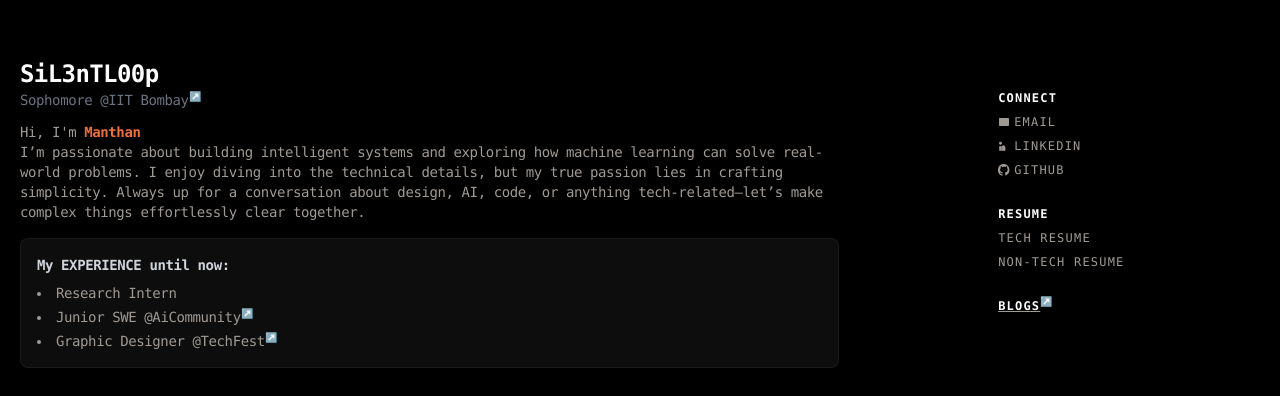
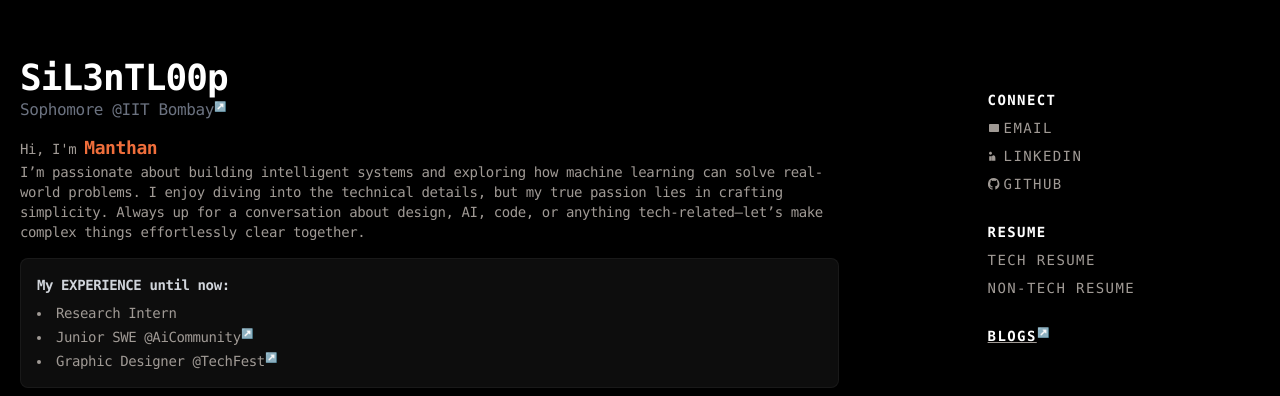
Before and after one commit to SiL3nTL00p/manthan_portfolio, a React (Vite) app: page / in a window 1280 px wide. Shown: the part 782-1178 px from the top of the page. Built offline with nearby package versions, Linux system fonts and the light colour scheme.

Commit message:
Update new scroll down button

```diff
--- a/src/App.tsx
+++ b/src/App.tsx
@@ -9,7 +9,7 @@ function App() {
 
 
   return (
-    <div className="min-h-screen flex flex-col bg-[#0b0909] text-gray-200 scale-100 relative overflow-hidden">
+    <div className="min-h-screen flex flex-col bg-[#0a0a0a] text-gray-200 scale-100 relative overflow-hidden">
 
       <div className="flex items-center justify-center h-screen bg-black">
         <CommitsGrid text="Welcome" />
--- a/src/components/ui/about.tsx
+++ b/src/components/ui/about.tsx
@@ -17,15 +17,15 @@ function About() {
                     {/* Header Profile Section */}
                     <div className="flex items-center gap-4">
                         <div>
-                            <h1 className="text-2xl font-bold tracking-tight text-white">SiL3nTL00p</h1>
-                            <p className="text-sm text-gray-500 font-medium">Sophomore <a href="https://www.iitb.ac.in/" className="hover:text-white transition-colors duration-350 ease-in-out">@IIT Bombay</a><sup className="font-sans leading-[0] text-[10px] font-light text-[#ef6e3b]">↗</sup></p>
+                            <h1 className="text-4xl font-bold tracking-tight text-white">SiL3nTL00p</h1>
+                            <p className="text text-gray-500 font-medium">Sophomore <a href="https://www.iitb.ac.in/" className="hover:text-white transition-colors duration-350 ease-in-out">@IIT Bombay</a><sup className="font-sans leading-[0] text-[10px] font-light text-[#ef6e3b]">↗</sup></p>
                         </div>
                     </div>
 
                     {/* Bio Text */}
                     <div className="space-y-4 text-base text-[#a09a95] leading-relaxed">
                         <p className="text-sm">
-                            Hi, I&apos;m <span className="text-[#ef6e3b] font-semibold">Manthan</span><br/>
+                            Hi, I&apos;m <span className="text-[#ef6e3b] text-lg font-semibold">Manthan</span><br/>
                             I’m passionate about building intelligent systems and exploring how machine learning can solve real-world problems.
                             I enjoy diving into the technical details, but my true passion lies in crafting simplicity. Always up for a conversation about design, AI, code, or anything tech-related—let’s make complex things effortlessly clear together.
                         </p>
@@ -46,8 +46,8 @@ function About() {
                 {/* RIGHT COLUMN: Contact Buttons (Spans 1 column) */}
                 <section className="flex flex-col items-center justify-center gap-4  md:mt-0 sticky top-10 ">
 
-                    <div className="mt-8 flex flex-col gap-y-2 text-xs tracking-widest">
-                        <h2 className="text-white font-semibold">CONNECT</h2>
+                    <div className="mt-8 flex flex-col gap-y-2 text-sm tracking-widest">
+                        <h2 className="text-white  font-semibold">CONNECT</h2>
                         <a
                             href="mailto:pattedamanthan@gmail.com?subject=Message from Website&body=Hey Manthan! I'm writing to you regarding..."
                             target="_blank"
@@ -80,7 +80,7 @@ function About() {
 
 
 
-                        <h2 className="text-xs uppercase  mt-5 text-white font-semibold">Resume</h2>
+                        <h2 className="uppercase  mt-5 text-white font-semibold">Resume</h2>
 
                         <a
                             href="https://drive.google.com/file/d/1P4QbR-jHs0EQ5KOlh4zUSthVKtwps-iQ/view?usp=sharing"
@@ -100,7 +100,7 @@ function About() {
                             NON-TECH RESUME
                         </a>
 
-                        <h2 className="text-xs uppercase  mt-5 text-white font-semibold hover:text-[#a09a95] transition-colors duration-350 ease-in-out"><span className="underline decoration-[#a09a95]">Blogs</span><sup className="font-sans leading-[0] text-[10px] font-light text-[#ef6e3b]">↗</sup></h2>
+                        <h2 className="text-sm uppercase  mt-5 text-white font-semibold hover:text-[#a09a95] transition-colors duration-350 ease-in-out"><span className="underline decoration-[#a09a95]">Blogs</span><sup className="font-sans leading-[0] text-[10px] font-light text-[#ef6e3b]">↗</sup></h2>
 
                     </div>
 
--- a/tailwind.config.cjs
+++ b/tailwind.config.cjs
@@ -23,6 +23,7 @@ module.exports = {
       },
       fontFamily: {
         sfmono: ["SF Mono", "Space Mono", "Menlo", "Monaco", "Consolas", "Liberation Mono", "Courier New", 'monospace'],
+        helvetica: ['Helvetica', 'Arial', 'sans-serif'],
       },
 
     }
```
